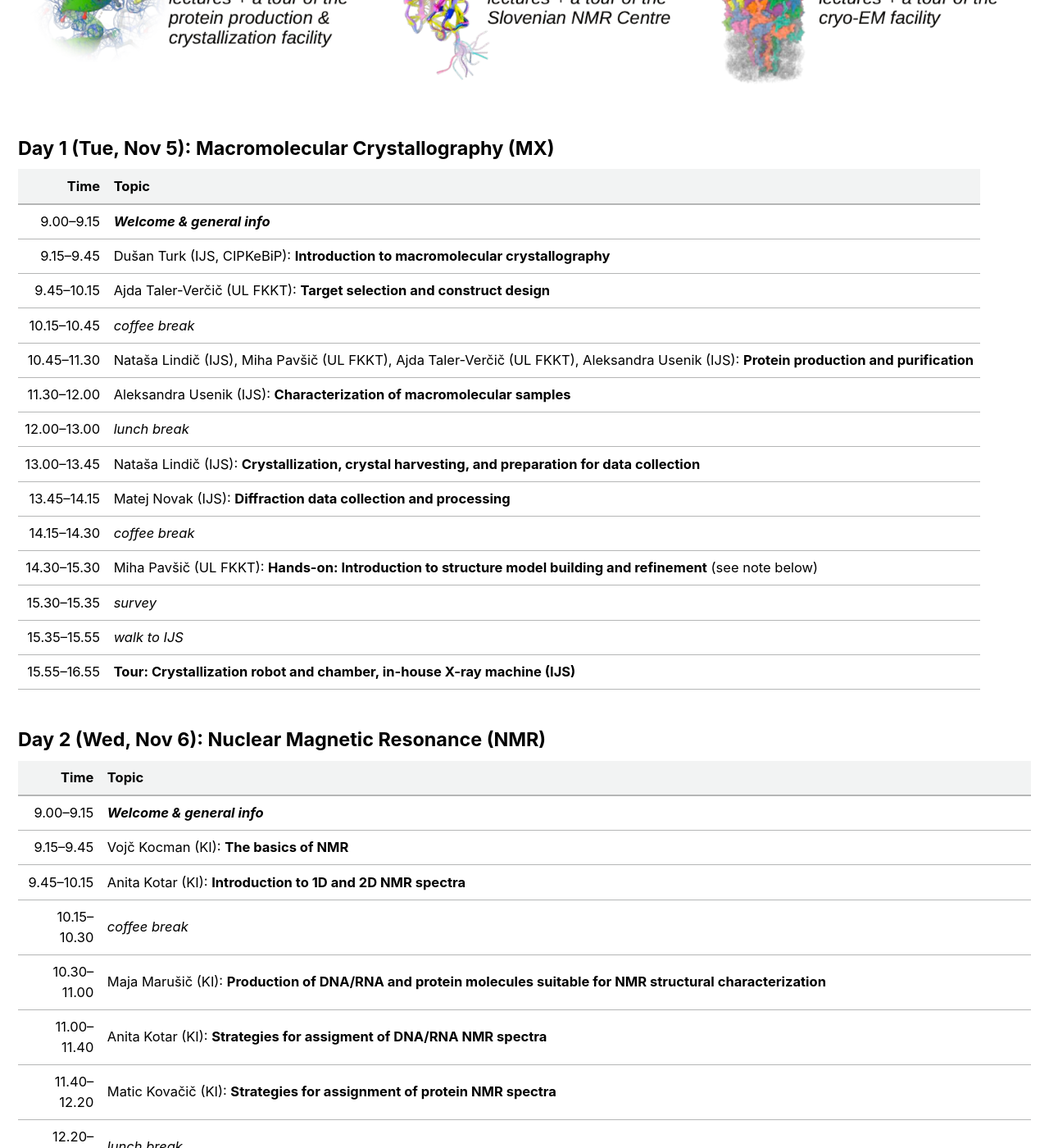
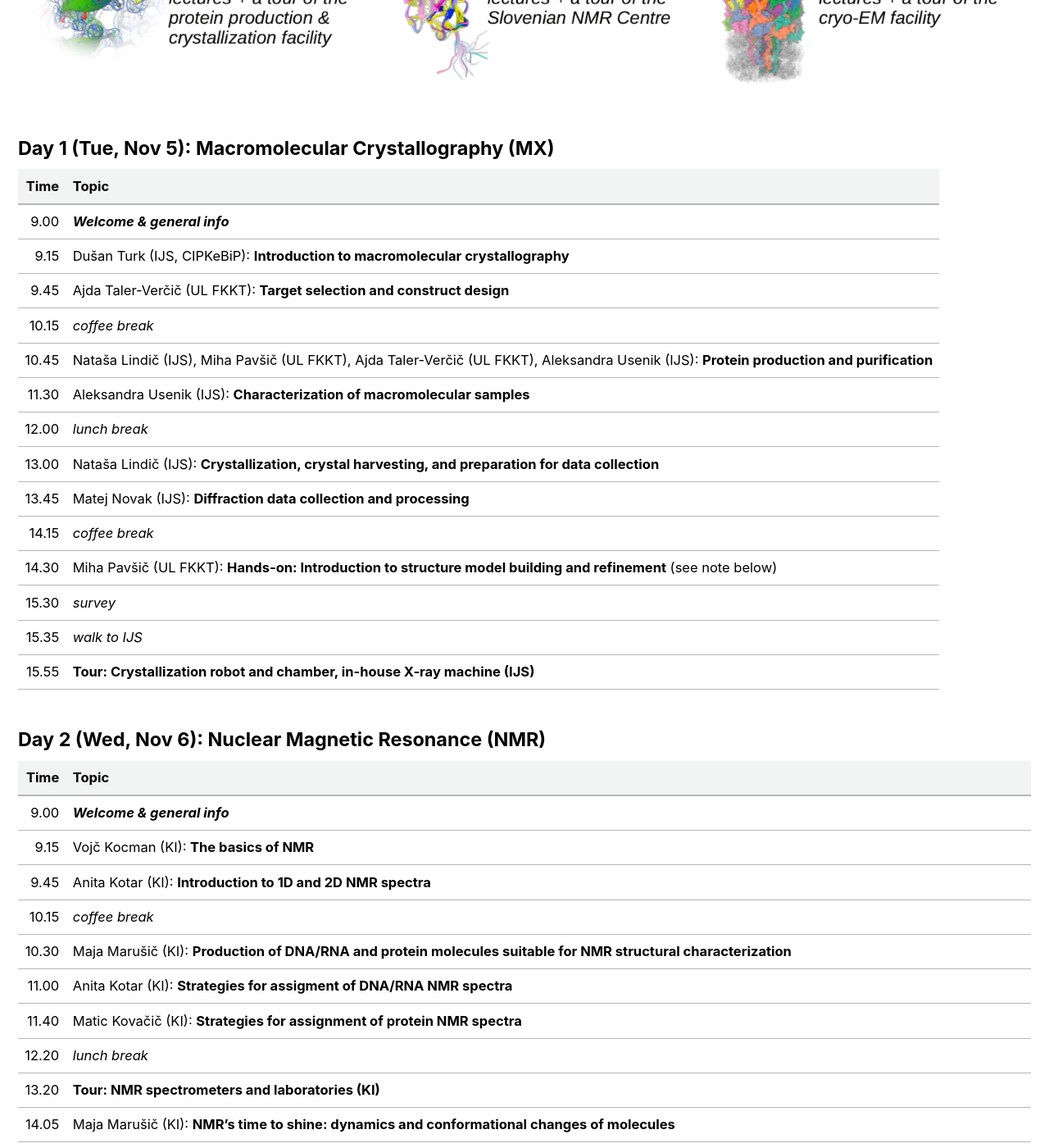
Before and after one commit to InstructSI/instructsi.github.io, a Jekyll site: the page built from _pages/bmasb2024.md, in a window 1280 px wide and 1400 px high, scrolled down 1909 px. Shown: the whole window at 82% size. Built offline with Jekyll 4.4.1, drawn with Linux system fonts in a browser that asks for light colours; cached includes are drawn as plain includes; some of the changed text lies outside the part shown.

Commit message:
Reformatted time of bmasb2024 lectures

```diff
--- a/_pages/bmasb2024.md
+++ b/_pages/bmasb2024.md
@@ -51,56 +51,56 @@ For any further information etc. please do not hesitate to contact us via [e-mai
 
 |Time       |Topic        |
 |----------:|-------------|
-|  9.00–9.15|***Welcome & general info***|
-|  9.15–9.45|Dušan Turk (IJS, CIPKeBiP): **Introduction to macromolecular crystallography**|
-| 9.45–10.15|Ajda Taler-Verčič (UL FKKT): **Target selection and construct design**|
-|10.15–10.45|*coffee break*|
-|10.45–11.30|Nataša Lindič (IJS), Miha Pavšič (UL FKKT), Ajda Taler-Verčič (UL FKKT), Aleksandra Usenik (IJS): **Protein production and purification**|
-|11.30–12.00|Aleksandra Usenik (IJS): **Characterization of macromolecular samples**|
-|12.00–13.00|*lunch break*|
-|13.00–13.45|Nataša Lindič (IJS): **Crystallization, crystal harvesting, and preparation for data collection**|
-|13.45–14.15|Matej Novak (IJS): **Diffraction data collection and processing**|
-|14.15–14.30|*coffee break*|
-|14.30–15.30|Miha Pavšič (UL FKKT): **Hands-on: Introduction to structure model building and refinement** (see note below)|
-|15.30–15.35|*survey*|
-|15.35–15.55|*walk to IJS*|
-|15.55–16.55|**Tour: Crystallization robot and chamber, in-house X-ray machine (IJS)**|
+| 9.00|***Welcome & general info***|
+| 9.15|Dušan Turk (IJS, CIPKeBiP): **Introduction to macromolecular crystallography**|
+| 9.45|Ajda Taler-Verčič (UL FKKT): **Target selection and construct design**|
+|10.15|*coffee break*|
+|10.45|Nataša Lindič (IJS), Miha Pavšič (UL FKKT), Ajda Taler-Verčič (UL FKKT), Aleksandra Usenik (IJS): **Protein production and purification**|
+|11.30|Aleksandra Usenik (IJS): **Characterization of macromolecular samples**|
+|12.00|*lunch break*|
+|13.00|Nataša Lindič (IJS): **Crystallization, crystal harvesting, and preparation for data collection**|
+|13.45|Matej Novak (IJS): **Diffraction data collection and processing**|
+|14.15|*coffee break*|
+|14.30|Miha Pavšič (UL FKKT): **Hands-on: Introduction to structure model building and refinement** (see note below)|
+|15.30|*survey*|
+|15.35|*walk to IJS*|
+|15.55|**Tour: Crystallization robot and chamber, in-house X-ray machine (IJS)**|
 
 #### Day 2 (Wed, Nov 6): Nuclear Magnetic Resonance (NMR)
 
 |Time       |Topic        |
 |----------:|-------------|
-|  9.00–9.15|***Welcome & general info***|
-|  9.15–9.45|Vojč Kocman (KI): **The basics of NMR**|
-| 9.45–10.15|Anita Kotar (KI): **Introduction to 1D and 2D NMR spectra**|
-|10.15–10.30|*coffee break*|
-|10.30–11.00|Maja Marušič (KI): **Production of DNA/RNA and protein molecules suitable for NMR structural characterization**|
-|11.00–11.40|Anita Kotar (KI): **Strategies for assigment of DNA/RNA NMR spectra**|
-|11.40–12.20|Matic Kovačič (KI): **Strategies for assignment of protein NMR spectra**|
-|12.20–13.20|*lunch break*|
-|13.20–14.05|**Tour: NMR spectrometers and laboratories (KI)**|
-|14.05–14.35|Maja Marušič (KI): **NMR’s time to shine: dynamics and conformational changes of molecules**|
-|14.35–15.05|Vojč Kocman (KI): **High-resolution structures of biomolecules constructed from NMR derived structural restraints**|
-|15.05–15.20|*coffee break*|
-|15.20–16.50|Vojč Kocman, Anita Kotar, Maja Marušič + others: **Hands-on: NMR spectra recording demonstration and evaluating ligand-protein/DNA/RNA interactions** (see note below)|
-|16.50–16.55|*survey*|
+| 9.00|***Welcome & general info***|
+| 9.15|Vojč Kocman (KI): **The basics of NMR**|
+| 9.45|Anita Kotar (KI): **Introduction to 1D and 2D NMR spectra**|
+|10.15|*coffee break*|
+|10.30|Maja Marušič (KI): **Production of DNA/RNA and protein molecules suitable for NMR structural characterization**|
+|11.00|Anita Kotar (KI): **Strategies for assigment of DNA/RNA NMR spectra**|
+|11.40|Matic Kovačič (KI): **Strategies for assignment of protein NMR spectra**|
+|12.20|*lunch break*|
+|13.20|**Tour: NMR spectrometers and laboratories (KI)**|
+|14.05|Maja Marušič (KI): **NMR’s time to shine: dynamics and conformational changes of molecules**|
+|14.35|Vojč Kocman (KI): **High-resolution structures of biomolecules constructed from NMR derived structural restraints**|
+|15.05|*coffee break*|
+|15.20|Vojč Kocman, Anita Kotar, Maja Marušič + others: **Hands-on: NMR spectra recording demonstration and evaluating ligand-protein/DNA/RNA interactions** (see note below)|
+|16.50|*survey*|
 
 #### Day 3 (Thu, Nov 7): Cryo-Electron Microscopy (Cryo-EM)
 
 |Time       |Topic        |
 |----------:|-------------|
-|  9.00–9.15|***Welcome & general info***|
-| 9.15–10.05|Nada Žnidaršič (UL BF): **Transmission electron microscopy – a look into structure from molecules to tissues**|
-|10.05–10.30|*coffee break*|
-|10.30–12.00|Matic Kisovec (KI): **Cryo-electron microscopy**|
-|12.00–13.00|*lunch break*|
-|13.00–14.30|Matic Kisovec, Gašper Šolinc, Neža Koritnik (KI): **Tour and hands-on: sample preparation laboratories, vitrification laboratory, cryo-electron microscope** (see note below)|
-|14.30–15.00|*coffee break*|
-|15.00–16.15|Gašper Šolinc (KI): **Data analysis, structure determination I**|
-|16.15–16.25|*break*|
-|16.25–17.30|Neža Koritnik, Andreja Kežar, Primož Bembič (KI): **Data analysis, structure determination II**|
-|17.30–17.35|*survey*|
-|17.35–     |*get-together*|
+| 9.00|***Welcome & general info***|
+| 9.15|Nada Žnidaršič (UL BF): **Transmission electron microscopy – a look into structure from molecules to tissues**|
+|10.05|*coffee break*|
+|10.30|Matic Kisovec (KI): **Cryo-electron microscopy**|
+|12.00|*lunch break*|
+|13.00|Matic Kisovec, Gašper Šolinc, Neža Koritnik (KI): **Tour and hands-on: sample preparation laboratories, vitrification laboratory, cryo-electron microscope** (see note below)|
+|14.30|*coffee break*|
+|15.00|Gašper Šolinc (KI): **Data analysis, structure determination I**|
+|16.15|*break*|
+|16.25|Neža Koritnik, Andreja Kežar, Primož Bembič (KI): **Data analysis, structure determination II**|
+|17.30|*survey*|
+|17.35|*get-together*|
 
 Note: To follow the hands-on sections, **please bring your own laptop**, mouse is recommended. Wireless internet connection will be provided.
 {: .notice--success}
```
